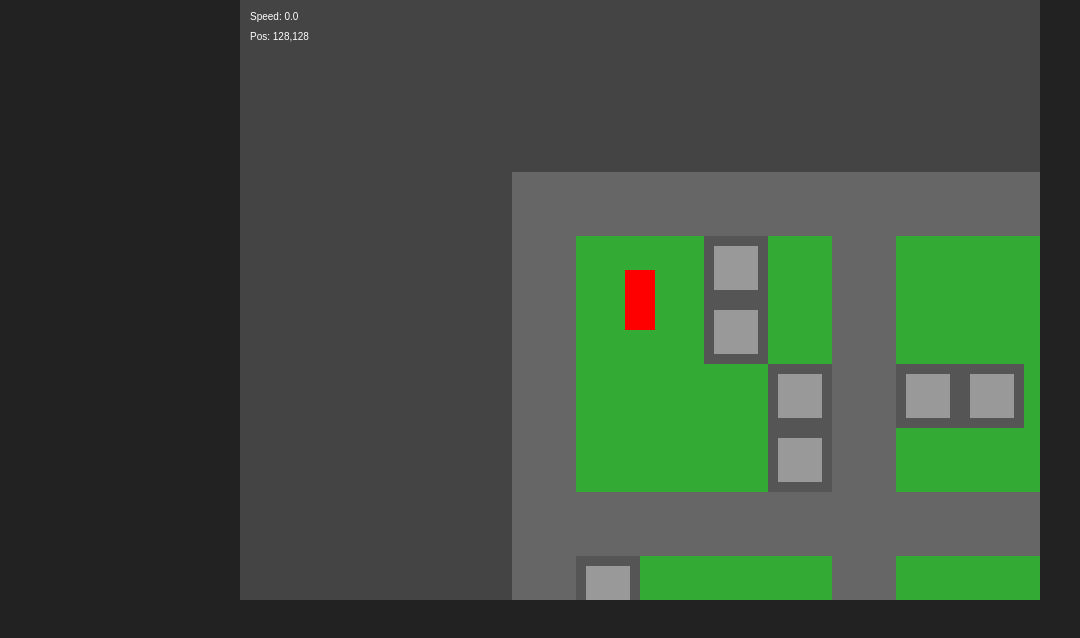
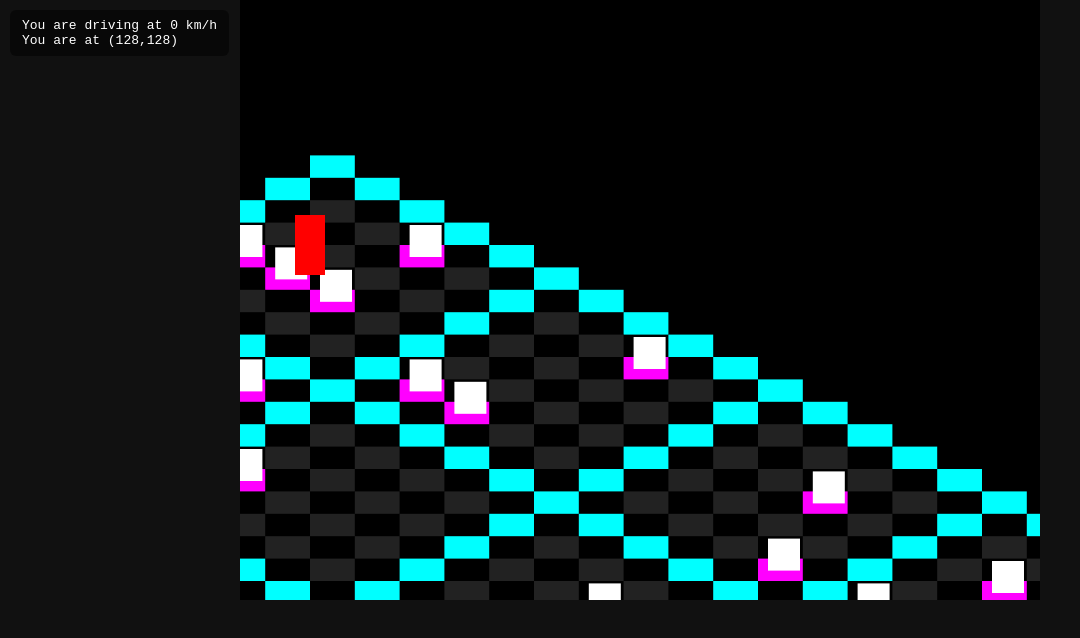
Before and after one commit to darshi-hub/plane, a plain HTML site: page index.html in a window 1280 px wide. Shown: the whole page, without its empty margins (0-1080 px from the left). Drawn offline with Linux system fonts and the light colour scheme.

Commit message:
Update index.html

```diff
--- a/index.html
+++ b/index.html
@@ -2,102 +2,90 @@
 <html>
 <head>
   <meta charset="utf-8">
-  <title>2D Open World Driving</title>
+  <title>Stylish 2D Driving (Second Person)</title>
   <style>
-    body { margin:0; background:#222; }
-    canvas { display:block; margin:0 auto; background:#444; }
+    body { margin:0; background:#111; color:#fff; font-family:monospace; }
+    canvas { display:block; margin:0 auto; background:#000; }
+    #hud { position:fixed; top:10px; left:10px; background:rgba(0,0,0,0.5); padding:8px 12px; border-radius:6px; }
   </style>
 </head>
 <body>
 <canvas id="game" width="800" height="600"></canvas>
+<div id="hud"></div>
 <script>
-const canvas = document.getElementById("game");
-const ctx = canvas.getContext("2d");
+const canvas=document.getElementById("game");
+const ctx=canvas.getContext("2d");
+const hud=document.getElementById("hud");
 
-// --- Map setup ---
-const TILE = 64;
-const MAP_W = 50, MAP_H = 50;
-const map = [];
-for (let y=0; y<MAP_H; y++) {
-  map[y] = [];
-  for (let x=0; x<MAP_W; x++) {
-    if (x%5===0 || y%5===0) map[y][x] = "road";
-    else if (Math.random()<0.1) map[y][x] = "building";
-    else map[y][x] = "grass";
+const TILE=64, MAP_W=30, MAP_H=30;
+const map=[];
+for(let y=0;y<MAP_H;y++){
+  map[y]=[];
+  for(let x=0;x<MAP_W;x++){
+    if(x%5===0||y%5===0) map[y][x]="road";
+    else if(Math.random()<0.15) map[y][x]="building";
+    else map[y][x]="grass";
   }
 }
 
-// --- Car setup ---
-let car = { x: TILE*2, y: TILE*2, angle: 0, speed: 0 };
-const keys = {};
-window.addEventListener("keydown", e=>keys[e.code]=true);
-window.addEventListener("keyup", e=>keys[e.code]=false);
+let car={x:TILE*2,y:TILE*2,angle:0,speed:0};
+const keys={};
+window.addEventListener("keydown",e=>keys[e.code]=true);
+window.addEventListener("keyup",e=>keys[e.code]=false);
 
-// --- Update ---
-function update(dt) {
-  if (keys["ArrowUp"]||keys["KeyW"]) car.speed += 0.2;
-  if (keys["ArrowDown"]||keys["KeyS"]) car.speed -= 0.2;
-  if (keys["ArrowLeft"]||keys["KeyA"]) car.angle -= 0.05*car.speed;
-  if (keys["ArrowRight"]||keys["KeyD"]) car.angle += 0.05*car.speed;
-
-  car.speed *= 0.95; // friction
-  const nx = car.x + Math.sin(car.angle)*car.speed;
-  const ny = car.y - Math.cos(car.angle)*car.speed;
-
-  // Collision with buildings
-  const tx = Math.floor(nx/TILE), ty = Math.floor(ny/TILE);
-  if (map[ty] && map[ty][tx] !== "building") {
-    car.x = nx; car.y = ny;
-  }
+function update(){
+  if(keys["ArrowUp"]||keys["KeyW"]) car.speed+=0.3;
+  if(keys["ArrowDown"]||keys["KeyS"]) car.speed-=0.3;
+  if(keys["ArrowLeft"]||keys["KeyA"]) car.angle-=0.05*car.speed;
+  if(keys["ArrowRight"]||keys["KeyD"]) car.angle+=0.05*car.speed;
+  car.speed*=0.95;
+  const nx=car.x+Math.sin(car.angle)*car.speed;
+  const ny=car.y-Math.cos(car.angle)*car.speed;
+  const tx=Math.floor(nx/TILE),ty=Math.floor(ny/TILE);
+  if(map[ty]&&map[ty][tx]!=="building"){car.x=nx;car.y=ny;}
 }
 
-// --- Draw ---
-function draw() {
+function draw(){
   ctx.clearRect(0,0,canvas.width,canvas.height);
+  const camX=car.x-canvas.width/2,camY=car.y-canvas.height/2;
 
-  // Camera center
-  const camX = car.x - canvas.width/2;
-  const camY = car.y - canvas.height/2;
+  // isometric tilt
+  function iso(x,y){
+    return {X:(x-y)*0.7, Y:(x+y)*0.35};
+  }
 
-  // Draw map
-  for (let y=0; y<MAP_H; y++) {
-    for (let x=0; x<MAP_W; x++) {
-      const tile = map[y][x];
-      let color = "#3a3"; // grass
-      if (tile==="road") color="#666";
-      if (tile==="building") color="#555";
-      ctx.fillStyle = color;
-      ctx.fillRect(x*TILE-camX, y*TILE-camY, TILE, TILE);
-      if (tile==="building") {
-        ctx.fillStyle="#999";
-        ctx.fillRect(x*TILE-camX+10, y*TILE-camY+10, TILE-20, TILE-20);
+  for(let y=0;y<MAP_H;y++){
+    for(let x=0;x<MAP_W;x++){
+      const tile=map[y][x];
+      const pos=iso(x*TILE-camX,y*TILE-camY);
+      ctx.fillStyle= tile==="road" ? "#0ff" : tile==="building" ? "#f0f" : "#222";
+      ctx.fillRect(pos.X,pos.Y,TILE*0.7,TILE*0.35);
+      if(tile==="building"){
+        ctx.fillStyle="#fff";
+        ctx.fillRect(pos.X+10,pos.Y-20,TILE*0.5,TILE*0.5);
       }
     }
   }
 
-  // Draw car
+  // car
+  const carPos=iso(car.x-camX,car.y-camY);
   ctx.save();
-  ctx.translate(car.x-camX, car.y-camY);
+  ctx.translate(carPos.X,carPos.Y);
   ctx.rotate(car.angle);
   ctx.fillStyle="red";
   ctx.fillRect(-15,-30,30,60);
   ctx.restore();
 
-  // HUD
-  ctx.fillStyle="white";
-  ctx.fillText("Speed: "+car.speed.toFixed(1),10,20);
-  ctx.fillText("Pos: "+Math.floor(car.x)+","+Math.floor(car.y),10,40);
+  hud.innerHTML=`You are driving at ${Math.floor(car.speed*3.6)} km/h<br>
+                 You are at (${Math.floor(car.x)},${Math.floor(car.y)})`;
 }
 
-// --- Loop ---
-let last=performance.now();
-function loop(now){
-  const dt=(now-last)/16; last=now;
-  update(dt);
+function loop(){
+  update();
   draw();
   requestAnimationFrame(loop);
 }
-loop(last);
+loop();
 </script>
 </body>
 </html>
```
